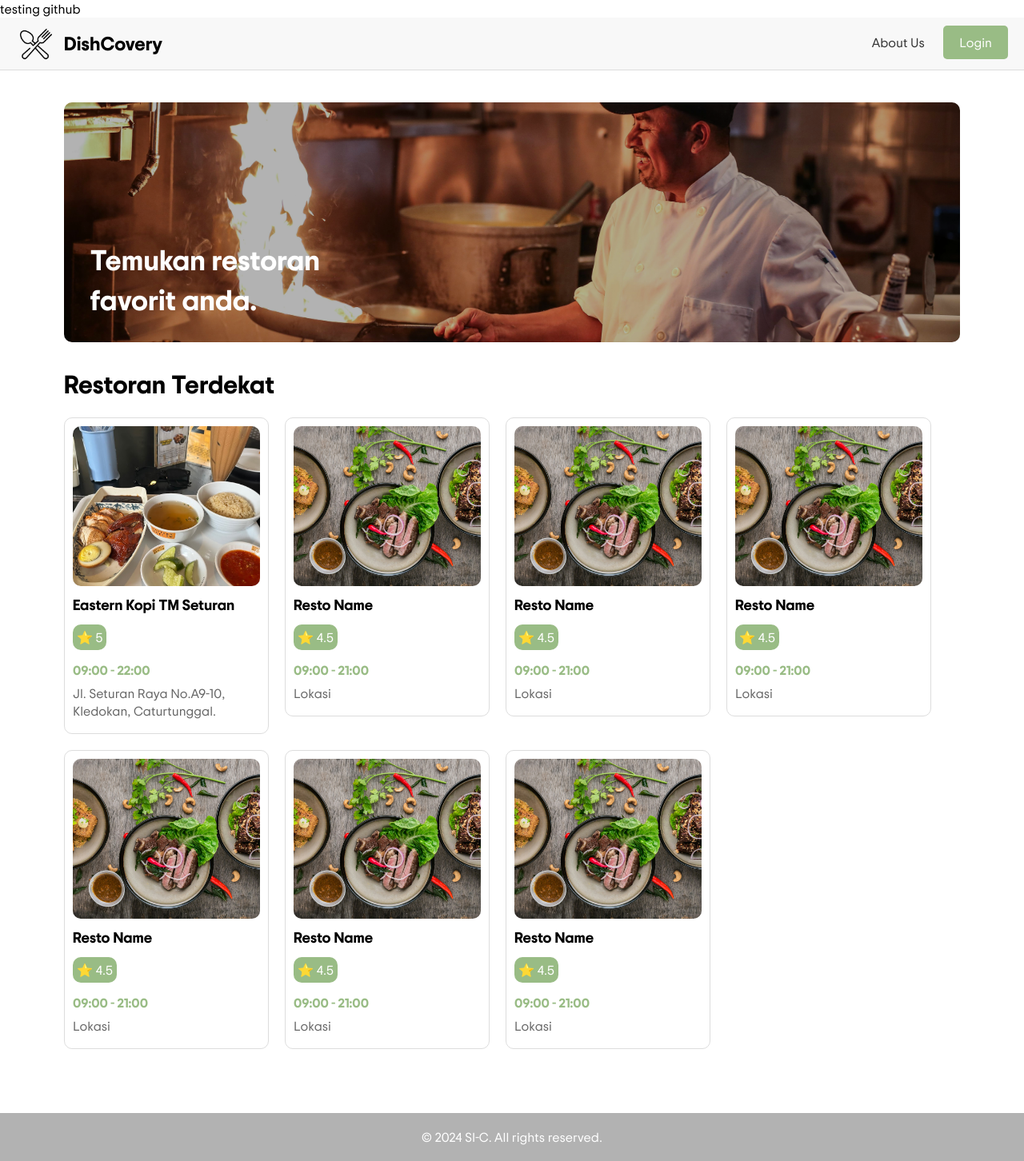
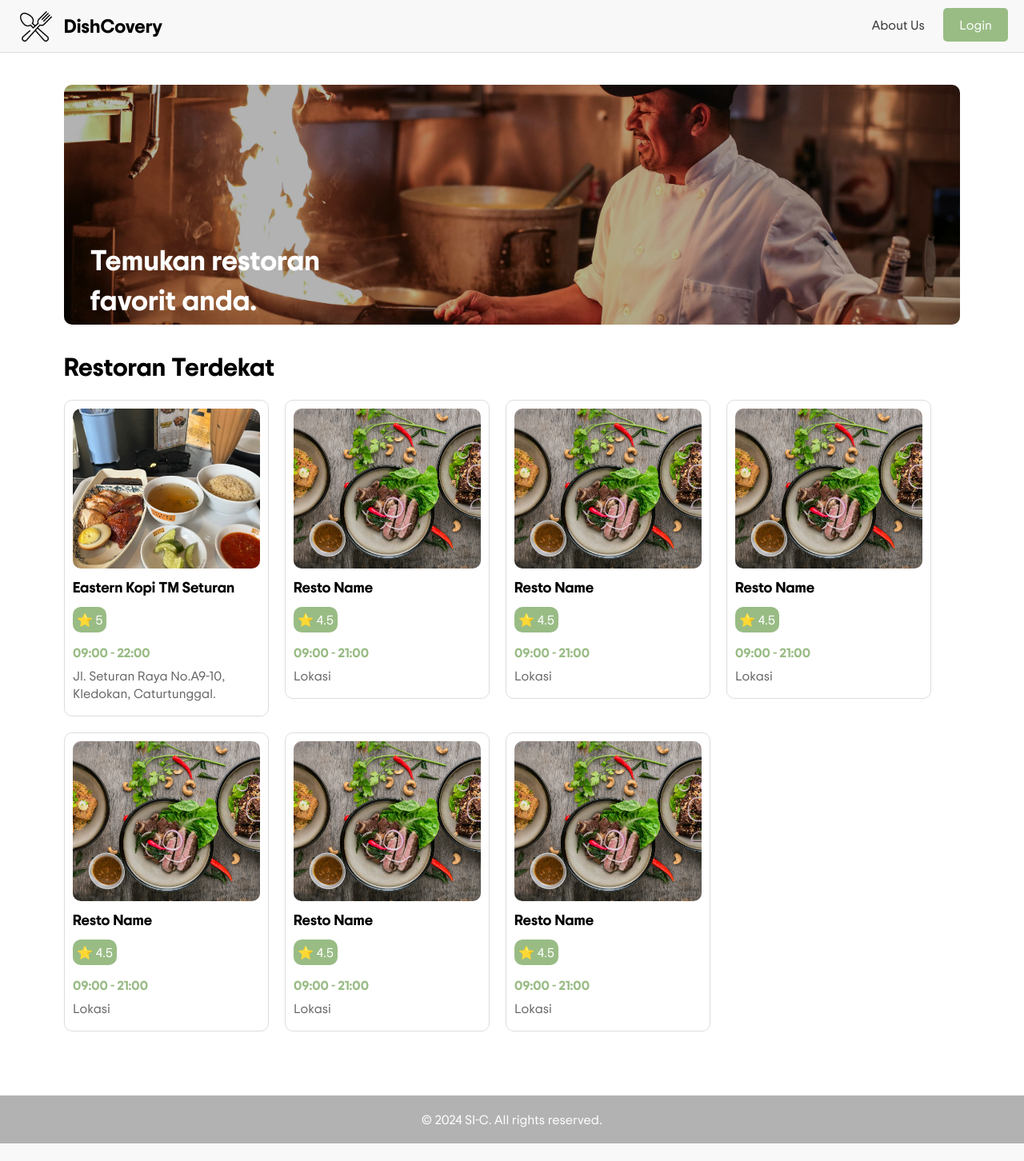
Before and after one commit to FathanRasyidi/project-PWD, a PHP site: page / in a window 1280 px wide. Shown: the whole page at 80% size. After the commit the page ends 1430 px from the top, so only its background shows below. Run offline with PHP 8.4, Linux system fonts and the light colour scheme.

Commit message:
hapus tes

```diff
--- a/index.php
+++ b/index.php
@@ -11,7 +11,6 @@
 </head>
 
 <body>
-testing github
     <header>
         <div class="brand">
             <img src="img/logo.png" alt="logo" width="40px">DishCovery
```
